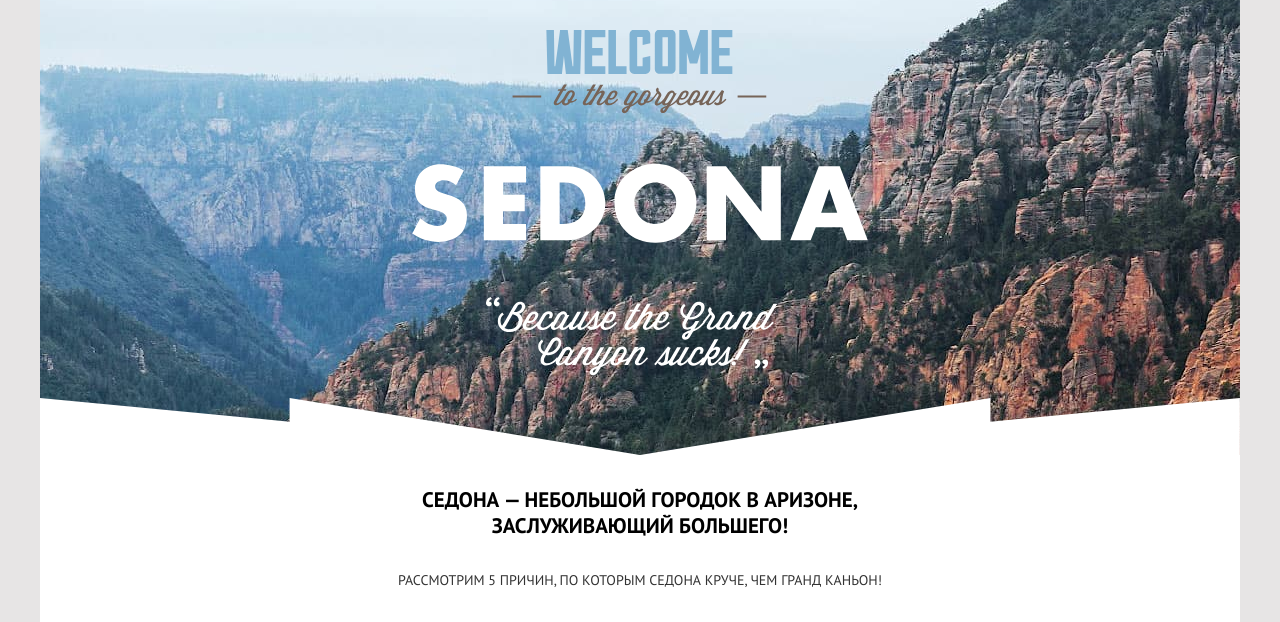
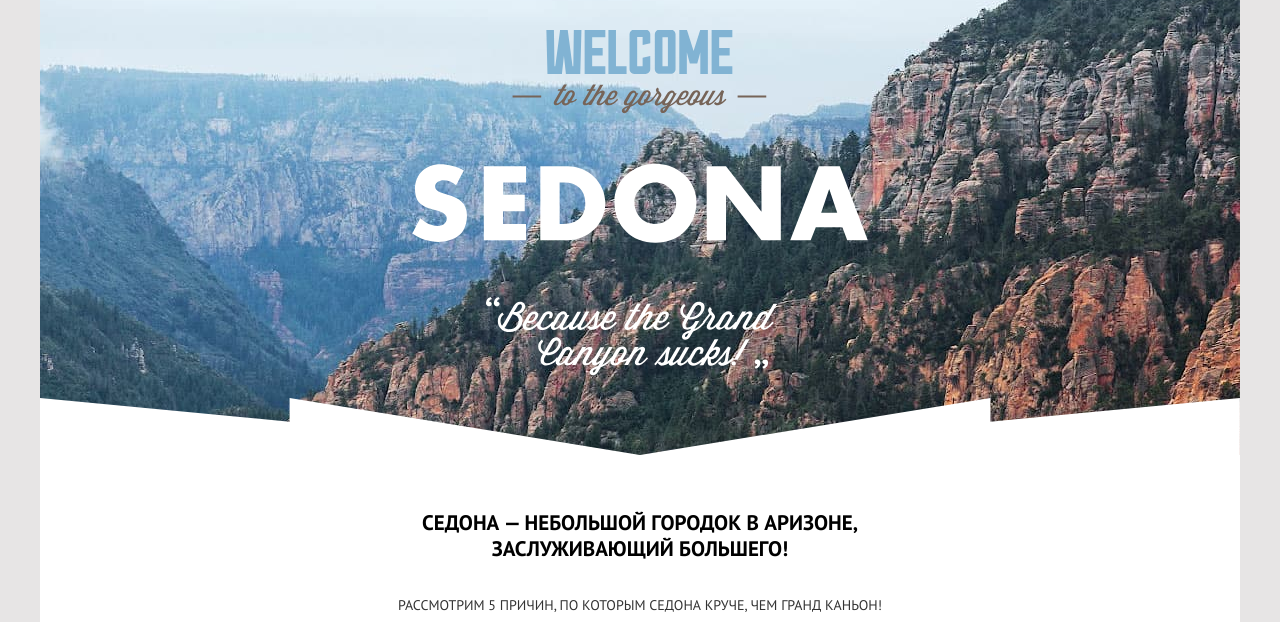
Before and after one commit to jiogunoff/HTMLAcademy, a website: page index.html in a window 1280 px wide. Shown: the part 119-741 px from the top of the page. Drawn offline with Linux system fonts and the light colour scheme.

Commit message:
8 margins and paddings

```diff
--- a/styles/blocks/callback.css
+++ b/styles/blocks/callback.css
@@ -21,6 +21,10 @@
 }
 
 @media (min-width: 768px) {
+  .callback {
+    padding: 58px 20px 60px;
+  }
+
   .callback-title {
     margin-bottom: 32px;
   }
@@ -29,3 +33,9 @@
     margin-bottom: 36px;
   }
 }
+
+@media (min-width: 1200px) {
+  .callback {
+    padding-bottom: 72px;
+  }
+}
--- a/styles/blocks/reasons.css
+++ b/styles/blocks/reasons.css
@@ -90,6 +90,9 @@
 }
 
 @media (min-width: 768px) {
+  .reasons-header {
+    padding: 42px 20px 55px;
+  }
   .reasons-list {
     display: flex;
     flex-wrap: wrap;
@@ -123,6 +126,9 @@
     display: flex;
     flex-direction: row;
   }
+  .reasons-title {
+    margin-bottom: 30px;
+  }
   .reason.reverse {
     flex-direction: row-reverse;
   }
@@ -135,6 +141,9 @@
 }
 
 @media (min-width: 1200px) {
+  .reasons-header {
+    padding: 55px 20px 42px;
+  }
   .reason-card {
     padding: 48px 54px;
   }
```
